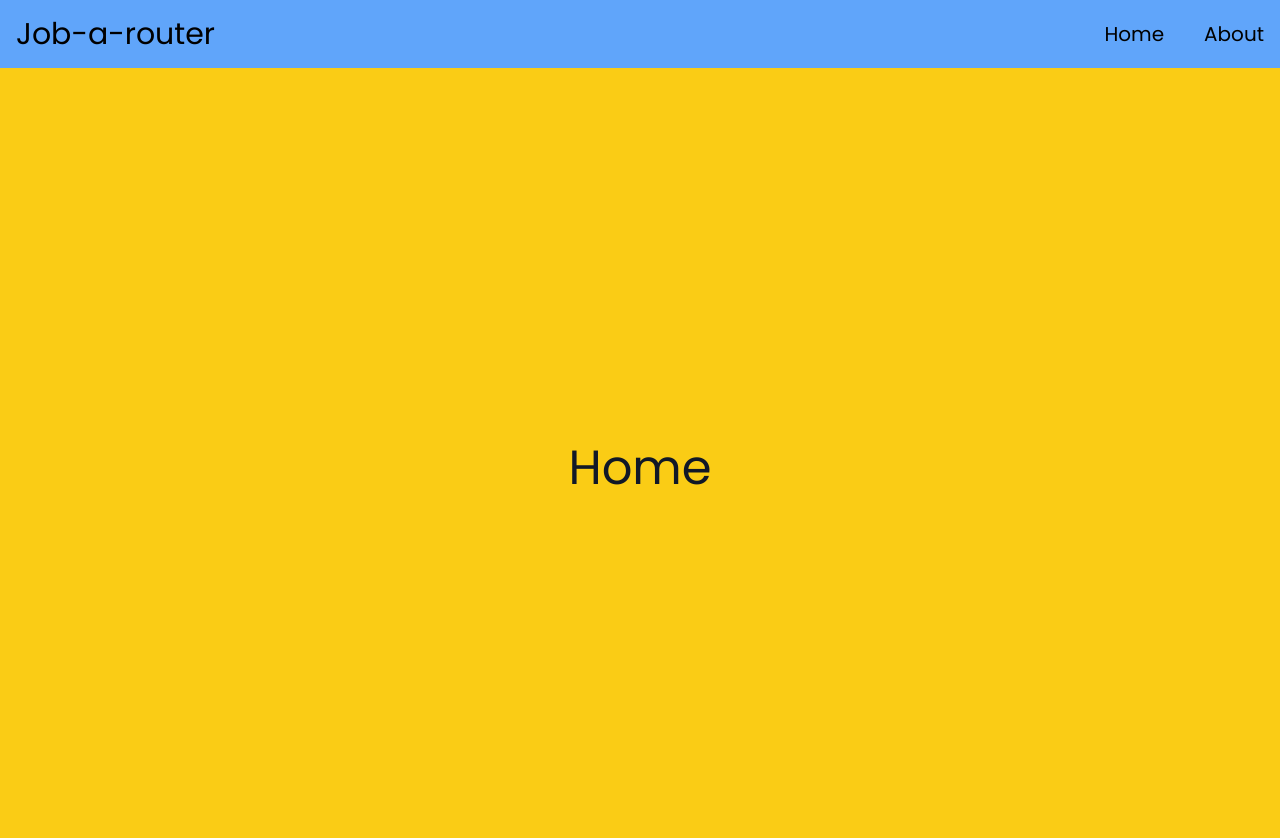
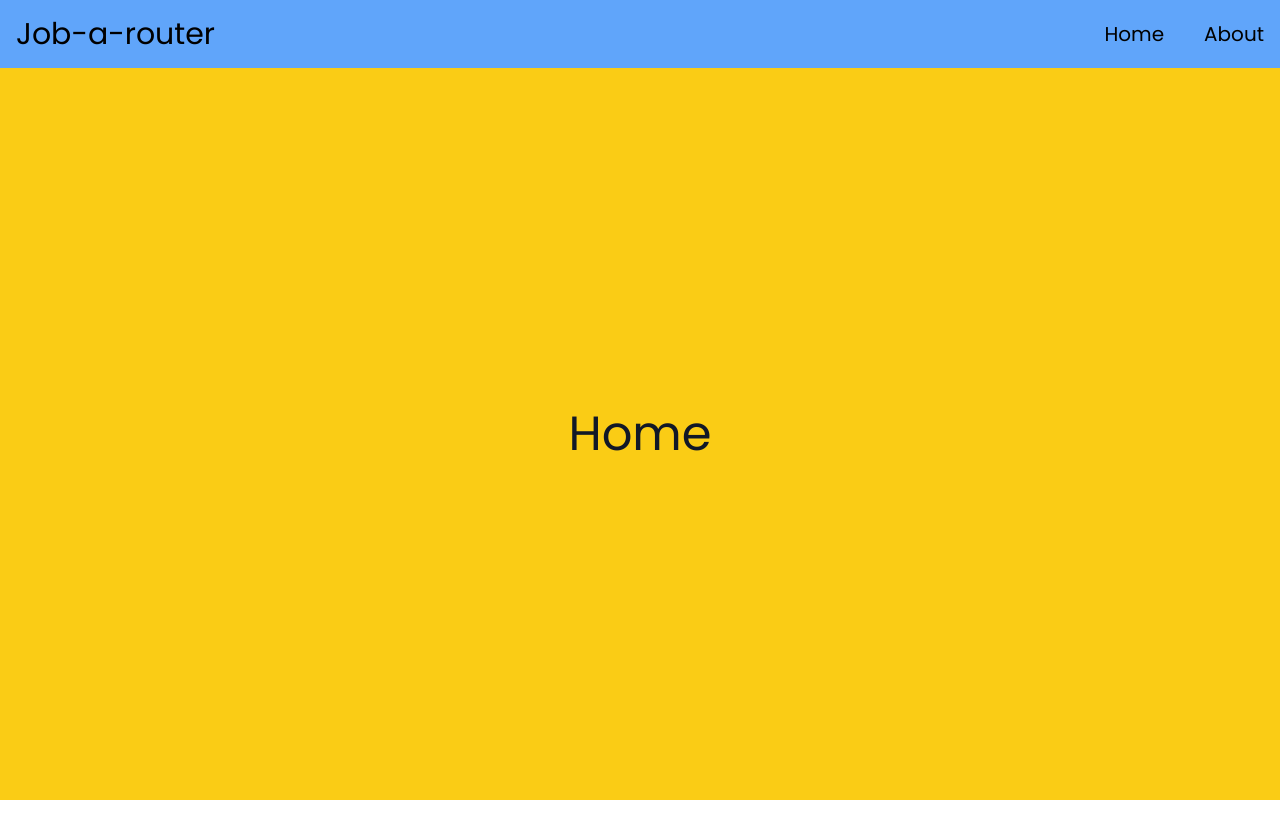
Before and after one commit to SinghAstra/AnalyticsX, a React (Create React App) app: page / in a window 1280 px wide. Shown: the top 838 px of the page. After the commit the page ends 800 px from the top, so only its background shows below. Built offline with nearby package versions, Linux system fonts and the light colour scheme.

Commit message:
Updated Routing

```diff
--- a/src/App.js
+++ b/src/App.js
@@ -1,20 +1,26 @@
-import { BrowserRouter, Route, Routes } from "react-router-dom";
+import {
+  BrowserRouter,
+  Route,
+  RouterProvider,
+  Routes,
+  createBrowserRouter,
+  createRoutesFromElements,
+} from "react-router-dom";
 import Navbar from "./components/Navbar";
+import RootLayout from "./layout/RootLayout";
 import About from "./pages/About";
 import Home from "./pages/Home";
 
 function App() {
-  return (
-    <BrowserRouter>
-      <div className="h-screen">
-        <Navbar />
-        <Routes>
-          <Route path="/" element={<Home />} />
-          <Route path="/about" element={<About />} />
-        </Routes>
-      </div>
-    </BrowserRouter>
+  const router = createBrowserRouter(
+    createRoutesFromElements(
+      <Route path="/" element={<RootLayout />}>
+        <Route path="/" element={<Home />} />
+        <Route path="/about" element={<About />} />
+      </Route>
+    )
   );
+  return <RouterProvider router={router} />;
 }
 
 export default App;
--- /dev/null
+++ b/src/layout/RootLayout.js
@@ -0,0 +1,14 @@
+import React from "react";
+import { Outlet } from "react-router-dom";
+import Navbar from "../components/Navbar";
+
+const RootLayout = () => {
+  return (
+    <div className="h-screen flex flex-col bg-violet-400">
+      <Navbar />
+      <Outlet />
+    </div>
+  );
+};
+
+export default RootLayout;
--- a/src/pages/About.js
+++ b/src/pages/About.js
@@ -2,7 +2,7 @@ import React from "react";
 
 const About = () => {
   return (
-    <div className="flex h-full items-center justify-center bg-cyan-400">
+    <div className="flex flex-1 items-center justify-center bg-cyan-400">
       <h1 className="text-5xl text-gray-900">About</h1>
     </div>
   );
--- a/src/pages/Home.js
+++ b/src/pages/Home.js
@@ -2,7 +2,7 @@ import React from "react";
 
 const Home = () => {
   return (
-    <div className="flex h-full items-center justify-center bg-yellow-400">
+    <div className="flex flex-1 items-center justify-center bg-yellow-400">
       <h1 className="text-5xl text-gray-900">Home</h1>
     </div>
   );
```
